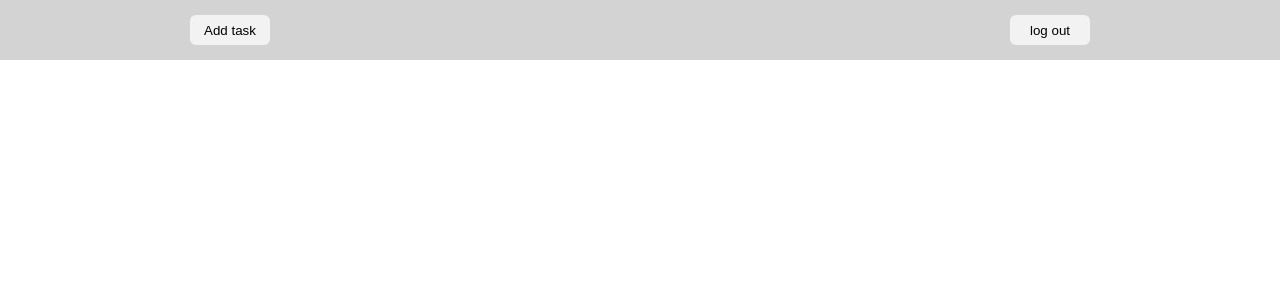
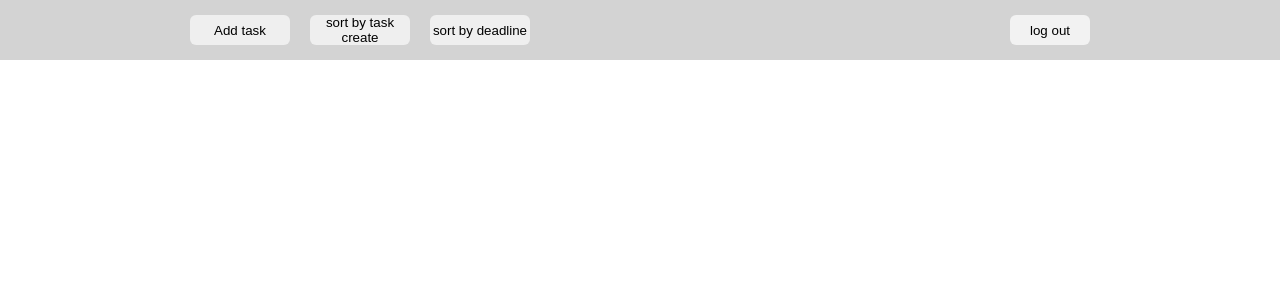
Before and after one commit to Yury-Odinson/todo-shka, a React (Create React App) app: page /todo in a window 1280 px wide. Shown: the top 300 px of the page. Built offline with nearby package versions, Linux system fonts and the light colour scheme.

Commit message:
feat: sorts method

```diff
--- a/src/components/Todo.tsx
+++ b/src/components/Todo.tsx
@@ -7,9 +7,12 @@ import { useNavigate } from "react-router-dom"
 
 export const Todo = () => {
 
-    const [modalOpen, setModalOpen] = useState(false)
+    const [modalOpen, setModalOpen] = useState<boolean>(false)
+    const [sortCIncrease, setSortCIncrease] = useState<boolean>(true)
+    const [sortDIncrease, setSortDIncrease] = useState<boolean>(true)
 
     const { tasks } = useContext(TaskContext)
+    const { setTasks } = useContext(TaskContext)
 
     const navigate = useNavigate()
 
@@ -23,6 +26,28 @@ export const Todo = () => {
         } else return
     }
 
+    const sortCreate = (inrease: boolean) => {
+        setSortCIncrease(!sortCIncrease)
+        if (inrease) {
+            tasks.sort((a: any, b: any) => a.dateCreate > b.dateCreate ? 1 : -1)
+            setTasks([...tasks])
+        } else {
+            tasks.sort((a: any, b: any) => a.dateCreate > b.dateCreate ? -1 : 1)
+            setTasks([...tasks])
+        }
+    }
+
+    const sortDeadline = (increase: boolean) => {
+        setSortDIncrease(!sortDIncrease)
+        if (increase) {
+            tasks.sort((a: any, b: any) => a.date > b.date ? 1 : -1)
+            setTasks([...tasks])
+        } else {
+            tasks.sort((a: any, b: any) => a.date > b.date ? -1 : 1)
+            setTasks([...tasks])
+        }
+    }
+
     return (
         <div className="todo-container">
 
@@ -30,11 +55,17 @@ export const Todo = () => {
 
             <div className="todo-header">
                 <div className="todo-header-wrapper">
-                    <button className="todo-header__button" onClick={() => {
-                        addTask()
-                        updateToken(tokenRefresh)
-                    }}>Add task</button>
-                    <button className="todo-header__button" onClick={() => {
+                    <div className="todo-header-nav">
+                        <button className="todo-header-nav__button" onClick={() => {
+                            addTask()
+                            updateToken(tokenRefresh)
+                        }}>Add task</button>
+                        <button className="todo-header-nav__button" onClick={() => sortCreate(sortCIncrease)}>sort by task create</button>
+                        <button className="todo-header-nav__button" onClick={() => sortDeadline(sortDIncrease)}>sort by deadline</button>
+
+                    </div>
+
+                    <button className="todo-header__buttonLogout" onClick={() => {
                         logOut()
                         handlerLogOut()
                     }}>log out</button>
--- a/src/index.css
+++ b/src/index.css
@@ -104,7 +104,16 @@ code {
   background-color: var(--Item);
 }
 
-.todo-header__button {
+.todo-header-nav {
+  display: flex;
+  gap: 20px;
+}
+
+.todo-header-nav__button {
+  width: 100px;
+}
+
+.todo-header__buttonLogout {
   width: 80px;
   height: 30px;
   background-color: var(--Button);
```
